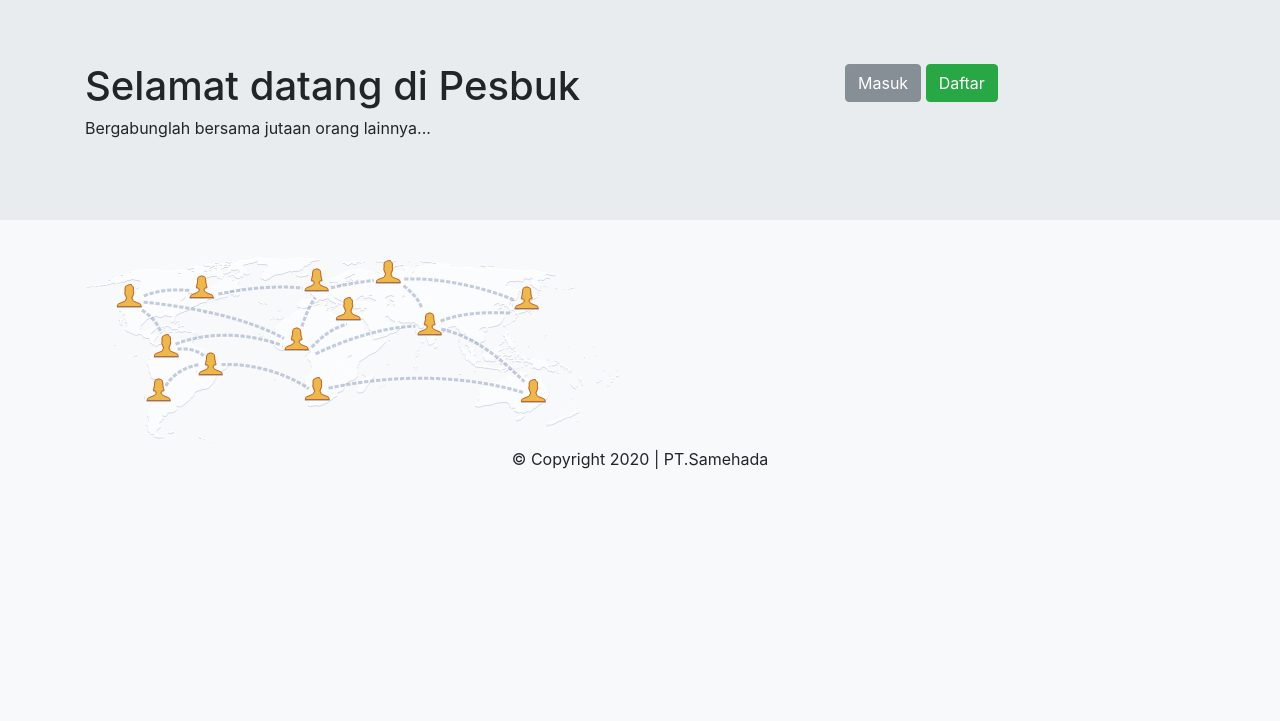
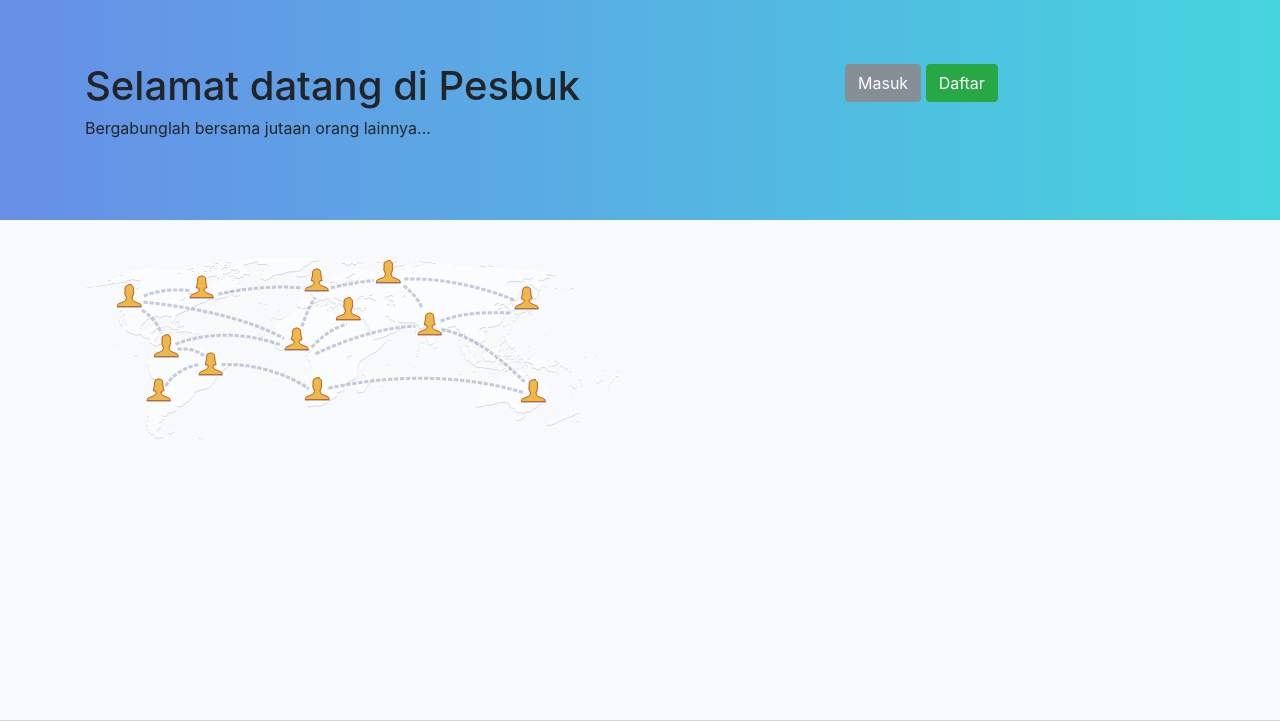
Before and after one commit to vhico07/small-project1, a PHP site: page / in a window 1280 px wide. Shown: the top 721 px of the page. Run offline with PHP 8.4, Linux system fonts and the light colour scheme.

Commit message:
Menambahkan file css dan menambahkan warna di jumbotron

```diff
--- /dev/null
+++ b/css/style.css
@@ -0,0 +1,22 @@
+.jumbotron-fluid {
+	background: linear-gradient(to right, rgba(91,134,229, .92), rgba(54,209,220, .92));
+}
+
+
+
+
+
+
+
+
+
+
+footer{
+ 	position: absolute;
+  	bottom: 0;
+  	left: 0;
+  	right: 0;
+  	height: 80px;
+ 	background: #D3D3D3;
+  /* get rid of min-width */
+}
--- a/index.php
+++ b/index.php
@@ -7,6 +7,7 @@
     <title>Pesbuk</title>
 
      <link rel="stylesheet" href="css/bootstrap.min.css" />
+     <link rel="stylesheet" type="text/css" href="css/style.css" />
 </head>
 <body class="bg-light">
     <header>
--- a/register.php
+++ b/register.php
@@ -78,6 +78,11 @@ if(isset($_POST['register'])){
                 <input class="form-control" type="password" name="password" placeholder="Password" />
             </div>
 
+            <div class="form-group">
+                <label for="password">Re-type Password</label>
+                <input class="form-control" type="password" name="re-password" placeholder="Password" />
+            </div>
+
             <input type="submit" class="btn btn-success btn-block" name="register" value="Daftar" />
 
         </form>
```
Also changed, not shown: css/prism.css (+10 -0 lines), css/bootstrap.min.css.
